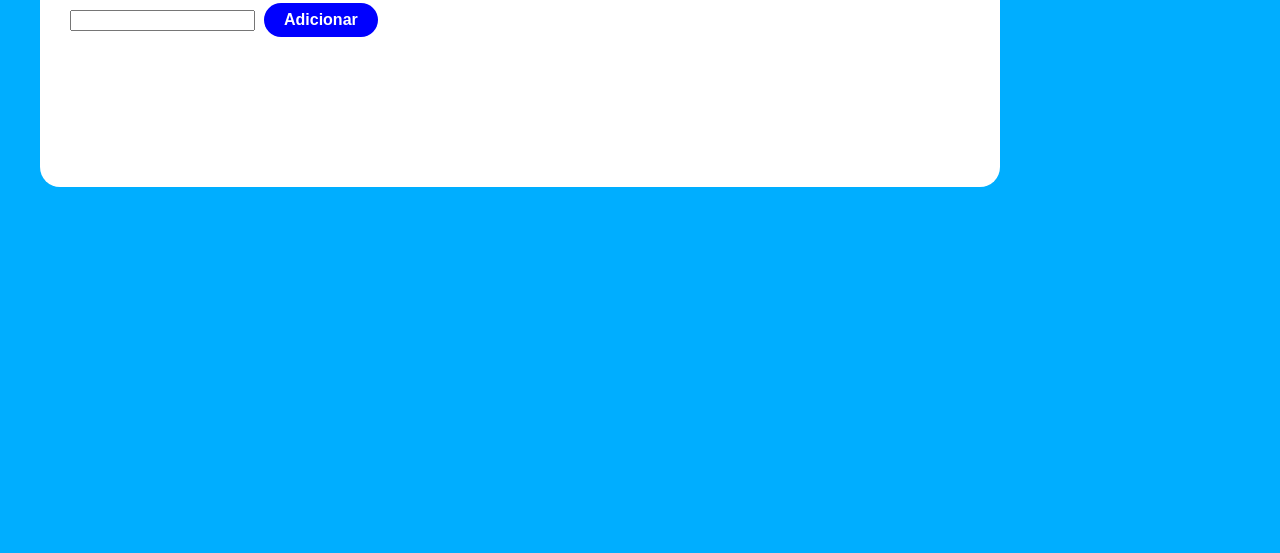
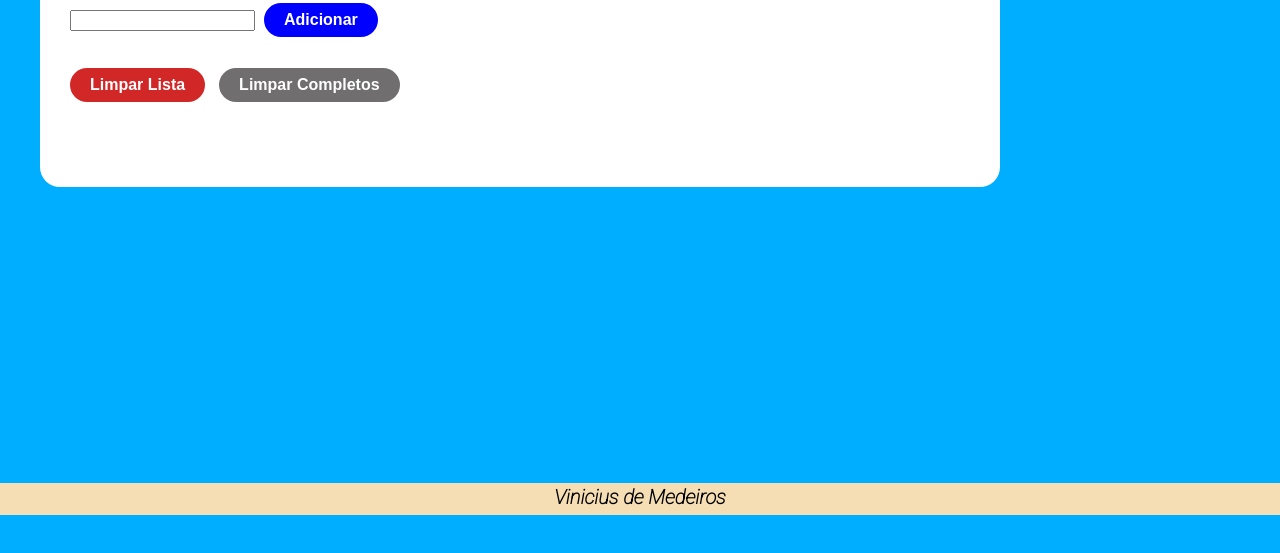
Before and after one commit to vmedeir0s/To-Do-List, a website: page index.html in a window 1280 px wide. Shown: the part 173-726 px from the top of the page. Drawn offline with Linux system fonts and the light colour scheme.

Commit message:
Adiciona Requisito 10

```diff
--- a/index.html
+++ b/index.html
@@ -14,7 +14,12 @@
     <input id="texto-tarefa">
     <button id="criar-tarefa">Adicionar</button>
       <ol id="lista-tarefas"></ol>
+    <button id="apaga-tudo">Limpar Lista</button>
+    <button id="remover-finalizados">Limpar Completos</button>
   </header>
+  <footer>
+    <p>Vinicius de Medeiros</p>
+  </footer>
   <script src="script.js"></script>
 </body>
 </html>
--- a/script.js
+++ b/script.js
@@ -3,6 +3,7 @@
   https://www.geeksforgeeks.org/how-to-make-div-height-expand-with-its-content-using-css/       //Aumentar o height da div conforme for adicionando <li> dentro de <ol>
   https://developer.mozilla.org/pt-BR/docs/Web/API/Element/classList
   https://www.w3schools.com/jsref/met_element_removeattribute.asp#:~:text=The%20removeAttribute()%20method%20removes,result%20will%20be%20the%20same.
+  https://stackoverflow.com/questions/3955229/remove-all-child-elements-of-a-dom-node-in-javascript //Requisito 10
 */
 
 function addNewLi() {
@@ -42,3 +43,20 @@ function markTask() {
 }
 
 markTask();
+
+function clearTask() {
+  const positionButton = document.querySelector('#apaga-tudo');
+  positionButton.addEventListener('click', function () {
+    let positionsOl = document.querySelector('#lista-tarefas');
+    positionsOl.innerHTML = '';
+  })
+}
+
+clearTask();
+
+// function clearTaskDone() {
+//   const positionButton = document.querySelector('#remover-finalizados');
+//   positionButton.addEventListener('click', function () {
+//     let positionLiRisked
+//   });
+// }
--- a/style.css
+++ b/style.css
@@ -22,6 +22,16 @@ header {
   line-height: 45px;
 }
 
+button {
+  margin-right: 10px;
+  border-style: none;
+  border-radius: 20px;
+  font-size: 16px;
+  padding: 8px 20px;
+  font-weight: 700;
+  color: white;
+}
+
 #funcionamento {
   font-size: 22px;
   font-weight: 100;
@@ -30,13 +40,11 @@ header {
 
 #criar-tarefa {
   background-color: blue;
-  color: white;
-  font-size: 16px;
-  font-weight: 800;
+
   margin-left: 5px;
-  padding: 8px 20px;
-  border-radius: 20px;
-  border-style: none;
+}
+#lista-tarefas {
+  margin-bottom: 20px;
 }
 
 li {
@@ -48,3 +56,22 @@ li {
 .completed {
   text-decoration: line-through solid black;
 }
+
+#apaga-tudo {
+  background-color: rgb(209, 39, 39);
+}
+
+#remover-finalizados {
+  background-color: rgb(112, 110, 110);
+}
+
+footer {
+  font-size: 20px;
+  font-style: italic;
+  font-weight: 700;
+  padding-top: 2px;
+  margin-top: 296px;
+  text-align: center;
+  height: 30px;
+  background-color: wheat;
+}
```
